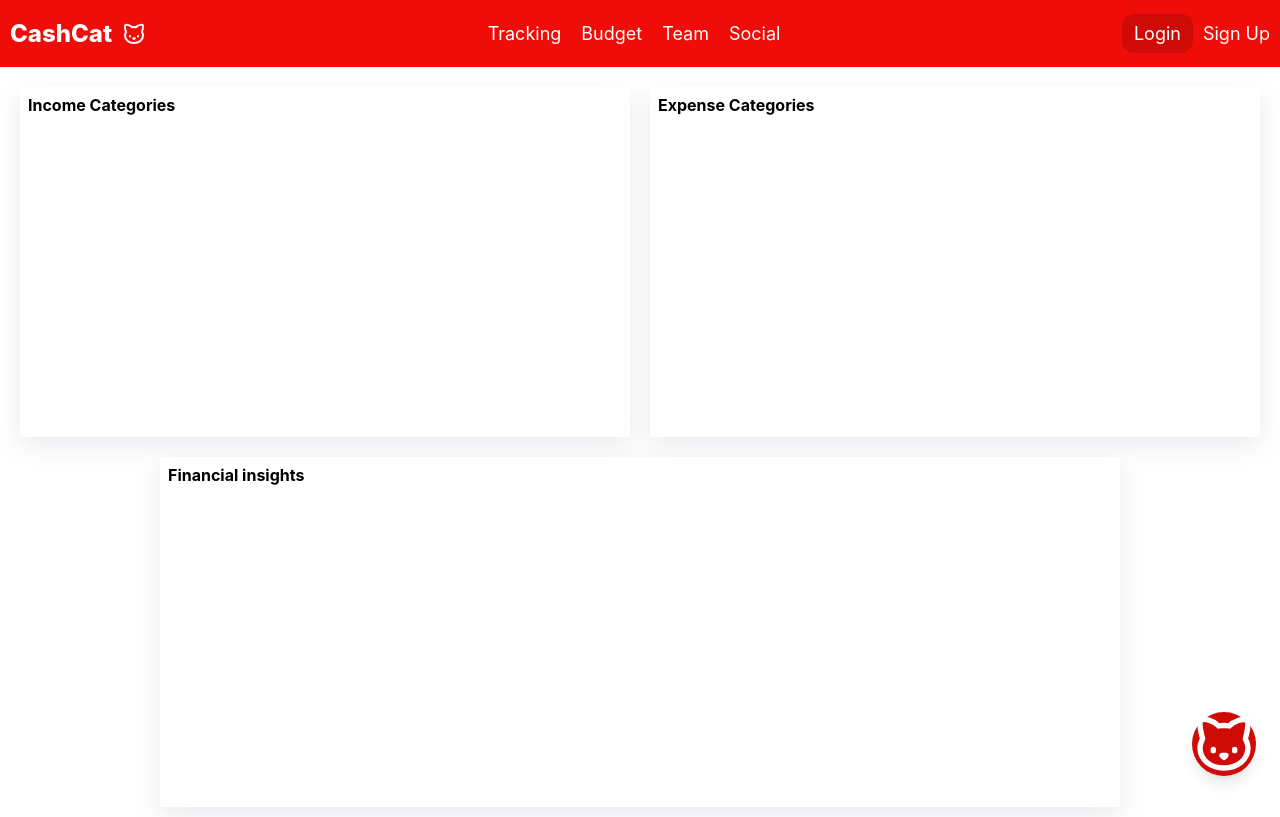
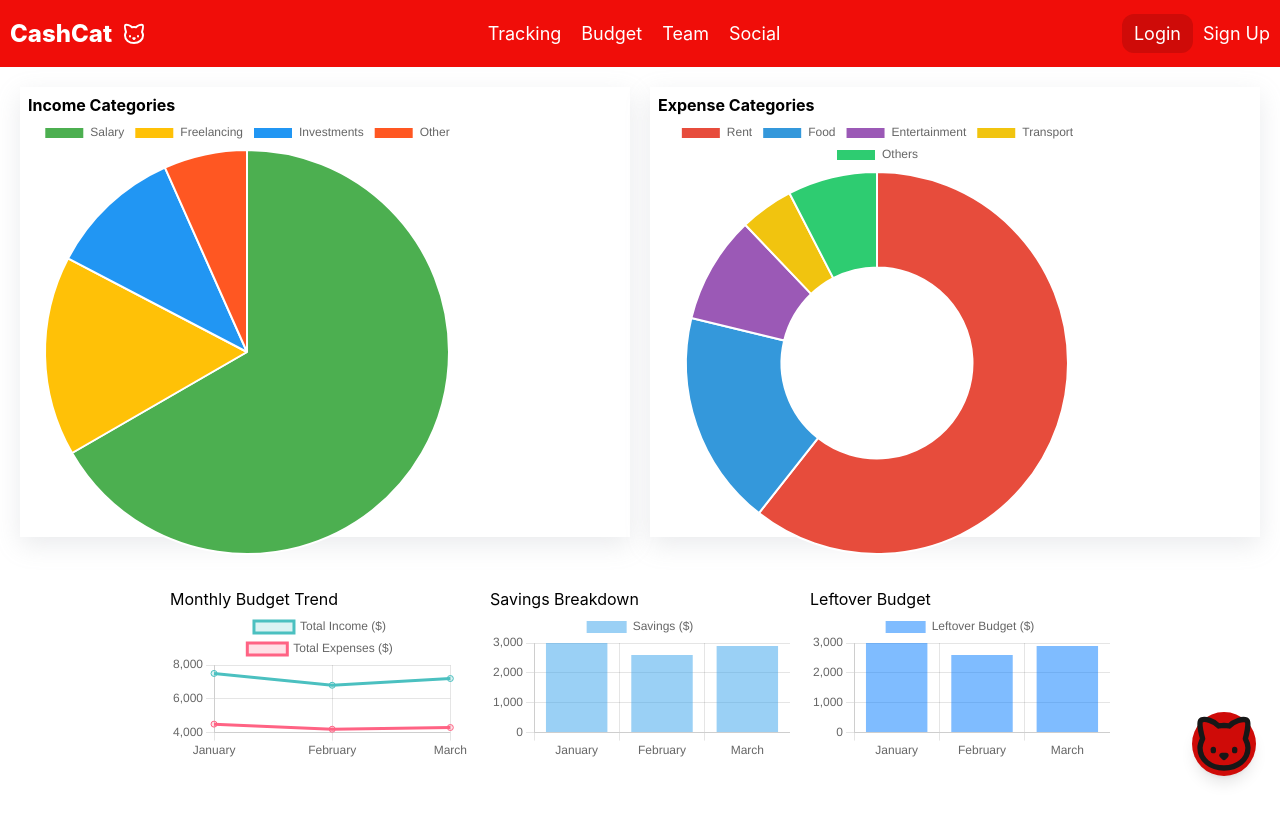
Before and after one commit to jaynopponep/CashCat-HackKnight2025, a Next.js app in the folder frontend/: page /Budget in a window 1280 px wide. Built offline with nearby package versions, Linux system fonts and the light colour scheme.

Commit message:
Added budget and transactions

```diff
--- a/frontend/src/app/Budget/page.js
+++ b/frontend/src/app/Budget/page.js
@@ -1,25 +1,142 @@
-import React from 'react'
-import Header from '@/component/Header'
-import '../style.css'
+"use client"
+import React from 'react';
+import Header from '@/component/Header';
+import { Pie, Doughnut, Line, Bar } from 'react-chartjs-2';
+import {
+  Chart as ChartJS,
+  ArcElement,
+  CategoryScale,
+  LinearScale,
+  BarElement,
+  PointElement,
+  LineElement,
+  Title,
+  Tooltip,
+  Legend,
+} from 'chart.js';
+import '../style.css';
+
+ChartJS.register(
+  ArcElement,
+  CategoryScale,
+  LinearScale,
+  BarElement,
+  PointElement,
+  LineElement,
+  Title,
+  Tooltip,
+  Legend
+);
+
+const chartOptions = {
+    plugins: {
+      legend: {
+        position: "right", // Moves legend to the right
+        labels: {
+          boxWidth: 12, // Adjusts the size of the legend box
+        },
+      },
+    },
+  };
 
 function Budget() {
+  // Dummy Income Data
+  const incomeData = {
+    labels: ['Salary', 'Freelancing', 'Investments', 'Other'],
+    datasets: [
+      {
+        data: [5000, 1200, 800, 500],
+        backgroundColor: ['#4CAF50', '#FFC107', '#2196F3', '#FF5722'],
+      },
+    ],
+  };
+
+  // Dummy Expense Data
+  const expenseData = {
+    labels: ['Rent', 'Food', 'Entertainment', 'Transport', 'Others'],
+    datasets: [
+      {
+        data: [2000, 600, 300, 150, 250],
+        backgroundColor: ['#E74C3C', '#3498DB', '#9B59B6', '#F1C40F', '#2ECC71'],
+      },
+    ],
+  };
+
+  // Monthly Budget Trend (Total Income vs Expenses)
+  const budgetTrendData = {
+    labels: ['January', 'February', 'March'],
+    datasets: [
+      {
+        label: 'Total Income ($)',
+        data: [7500, 6800, 7200],
+        borderColor: 'rgba(75,192,192,1)',
+        backgroundColor: 'rgba(75,192,192,0.2)',
+        fill: true,
+      },
+      {
+        label: 'Total Expenses ($)',
+        data: [4500, 4200, 4300],
+        borderColor: 'rgba(255,99,132,1)',
+        backgroundColor: 'rgba(255,99,132,0.2)',
+        fill: true,
+      },
+    ],
+  };
+
+  // Savings Breakdown Data
+  const savingsData = {
+    labels: ['January', 'February', 'March'],
+    datasets: [
+      {
+        label: 'Savings ($)',
+        data: [3000, 2600, 2900],
+        backgroundColor: 'rgba(54, 162, 235, 0.5)',
+      },
+    ],
+  };
+
+  // Leftover Budget Data (Income - Expenses)
+  const leftoverBudgetData = {
+    labels: ['January', 'February', 'March'],
+    datasets: [
+      {
+        label: 'Leftover Budget ($)',
+        data: [7500 - 4500, 6800 - 4200, 7200 - 4300], // income - expenses for each month
+        backgroundColor: 'rgba(0, 123, 255, 0.5)', // Color for leftover budget
+      },
+    ],
+  };
 
   return (
-    <div className='budget-container'>
-        <Header></Header>
-        <div className='budget-categories'>
-            <div className='budget-insights'>
-                <h2>Income Categories</h2>
-            </div>
-            <div className='budget-insights'>
-                <h2>Expense Categories</h2>
-            </div>
+    <div className="budget-container">
+      <Header />
+      <div className="budget-categories">
+        <div className="budget-insights">
+          <h2>Income Categories</h2>
+          <Pie data={incomeData} />
         </div>
-        <div className='budget-insights'>
-            <h2>Financial insights</h2>
+        <div className="budget-insights">
+          <h2>Expense Categories</h2>
+          <Doughnut data={expenseData} />
         </div>
+      </div>
+
+      <div className="budget-graphs">
+        <div className="budget-wrapper">
+          <h2>Monthly Budget Trend</h2>
+          <Line data={budgetTrendData} />
+        </div>
+        <div className="budget-wrapper">
+          <h2>Savings Breakdown</h2>
+          <Bar data={savingsData} />
+        </div>
+        <div className="budget-wrapper">
+          <h2>Leftover Budget</h2>
+          <Bar data={leftoverBudgetData} />
+        </div>
+      </div>
     </div>
-  )
+  );
 }
 
-export default Budget
+export default Budget;
--- a/frontend/src/app/Tracking/page.js
+++ b/frontend/src/app/Tracking/page.js
@@ -36,6 +36,9 @@ export default function Tracking() {
     const [userAccountId, setUserAccountId] = useState(null);
     const [error, setError] = useState(null);
     const [display, setDisplay] = useState([]);
+    const [chartLabels, setChartLabels] = useState([]);
+    const [chartAmounts, setChartAmounts] = useState([]);
+
 
     useEffect(() => {
         const fetchAccIdWithToken = async () => {
@@ -84,16 +87,34 @@ export default function Tracking() {
           if (!response.ok) {
               throw new Error('Network response was not ok');
           }
-          const extractedTransactions = data.map(transaction => ({
+
+          // Extract transactions
+          const extractedTransactions = data.map((transaction, index) => {
+              let assignedMonth;
+              const totalTransactions = data.length;
+              const third = Math.ceil(totalTransactions / 3); // Divide data into 3 parts
+
+              if (index < third) {
+                  assignedMonth = "January";
+              } else if (index < 2 * third) {
+                  assignedMonth = "February";
+              } else {
+                  assignedMonth = "March";
+              }
+
+              return {
                   amount: transaction.amount,
                   description: transaction.description || `Transaction ${transaction.id}`, // Fallback for missing descriptions
-          }));
+                  month: assignedMonth, // Artificial month assignment
+              };
+          });
+
           setDisplay(extractedTransactions);
 
           // Aggregate transactions with the same description
           const transactionMap = new Map();
-          data.forEach(transaction => {
-              const description = transaction.description || `Transaction ${transaction.id}`; // Fallback for missing descriptions
+          extractedTransactions.forEach(transaction => {
+              const description = transaction.description;
               if (transactionMap.has(description)) {
                   transactionMap.set(description, transactionMap.get(description) + transaction.amount);
               } else {
@@ -106,29 +127,43 @@ export default function Tracking() {
               description,
               amount,
           }));
+          setTransactions(aggregatedTransactions);
 
-          setTransactions(aggregatedTransactions);
+          // Group transactions by assigned month
+          const monthlySpending = { January: 0, February: 0, March: 0 };
+          extractedTransactions.forEach(({ amount, month }) => {
+              monthlySpending[month] += amount;
+          });
+
+          // Convert into arrays for chart
+          setChartLabels(Object.keys(monthlySpending));
+          setChartAmounts(Object.values(monthlySpending));
+
       } catch (error) {
           setError('Error fetching data');
           console.error('Error:', error);
       }
   };
 
+
+
   const labels = transactions.map(t => t.description);
   const amounts = transactions.map(t => t.amount);
 
   const chartData = {
-      labels,
+    labels: chartLabels, // ["January", "February", "March"]
     datasets: [
         {
-              label: 'Transaction Amount ($)',
-              data: amounts,
+            label: 'Total Monthly Spending ($)',
+            data: chartAmounts, // Total amount spent per month
             borderColor: 'rgba(75,192,192,1)',
             backgroundColor: 'rgba(75,192,192,0.2)',
             fill: true,
+            tension: 0.4, // Smooth curve
         }
     ]
 };
+
 
   const barChartData = {
       labels,
@@ -187,7 +222,7 @@ export default function Tracking() {
                     <h2>Dashboard</h2>
 
                     <div className='chart-wrapper'>
-                        <h3>Transaction Trend</h3>
+                        <h3>Monthly Spending</h3>
                         <Line data={chartData} />
                     </div>
 
@@ -197,7 +232,7 @@ export default function Tracking() {
                     </div>
 
                     <div className='chart-wrapper'>
-                        <h3>Transaction Distribution</h3>
+                        <h3>Categorical Breakdown</h3>
                         <Pie data={pieChartData} />
                     </div>
 
--- a/frontend/src/app/style.css
+++ b/frontend/src/app/style.css
@@ -34,7 +34,7 @@ body{
     margin-top:40px;
   }
 
-.button {
+.butt{
     background-color:#f00d09;
    padding:15px;
    margin-left:65px;
@@ -44,14 +44,15 @@ body{
    color:white;
    font-family: 'Segoe UI', Tahoma, Geneva, Verdana, sans-serif;
    font-weight: bold;
-    cursor: pointer;
 }
+
+
 
 :root {
     --background-component: #f00d09;
     --component: #cf0b08;
     --component-hover: #a70806;
-    --component-text: #ffffff;
+    --component-text: ##ffffff;
 }
 
 .container{
@@ -180,7 +181,7 @@ body{
     width: 100%;
     height: auto;
     border-radius: 0.75rem;
-    box-shadow: rgba(149, 157, 165, 0.2) 0 8px 24px;
+    box-shadow: rgba(149, 157, 165, 0.2) 0px 8px 24px;
     justify-content: center;
     background: white;
     padding: 20px;
@@ -245,7 +246,7 @@ body{
 .team-tiles{
     width: 350px;
     height: 350px;
-    box-shadow: rgba(149, 157, 165, 0.2) 0 8px 24px;
+    box-shadow: rgba(149, 157, 165, 0.2) 0px 8px 24px;
     margin:10px;
 }
 
@@ -260,23 +261,33 @@ body{
     display: flex;
     flex-direction: row;
     width:100%;
-    height: 350px;
+    height: 100%;
     color: black;
     background: white;
     padding: 10px;
     margin-bottom: 30px;
 }
 
-.budget-insights{
+.budget-insights {
     margin: 10px;
     padding: 6px 8px;
-    width: 75%;
-    height: 350px;
+    width: 70%; /* Adjusted width for a smaller chart */
+    height: 450px; /* Adjusted height for a smaller chart */
     background: white;
     box-shadow: rgba(149, 157, 165, 0.2) 0px 8px 24px;
     color: black;
   }
 
 .budget-insights h2{
+    color: black;
     font-weight: bold;
 }
+
+.budget-graphs{
+    color: black;
+    display: flex;
+    flex-direction: row;
+    justify-content: center;
+    gap: 20px;
+
+}
--- a/frontend/src/component/Header.jsx
+++ b/frontend/src/component/Header.jsx
@@ -6,10 +6,10 @@ import Link from 'next/link'
 export default function Header() {
   return (
     <div className='header-container'>
-      <Link href="/" className="header-logo-container">
-        <Link href="/" className="cursor-pointer">
+      <Link href="/" className="header-logo-container cursor-pointer">
+
           <h1>CashCat</h1>
-        </Link>
+
         <Cat />
       </Link>
 
```
Also changed, not shown: frontend/src/app/Tracking/transaction.css (+3 -4 lines). Lines whose indentation alone changed are shown as unchanged.
